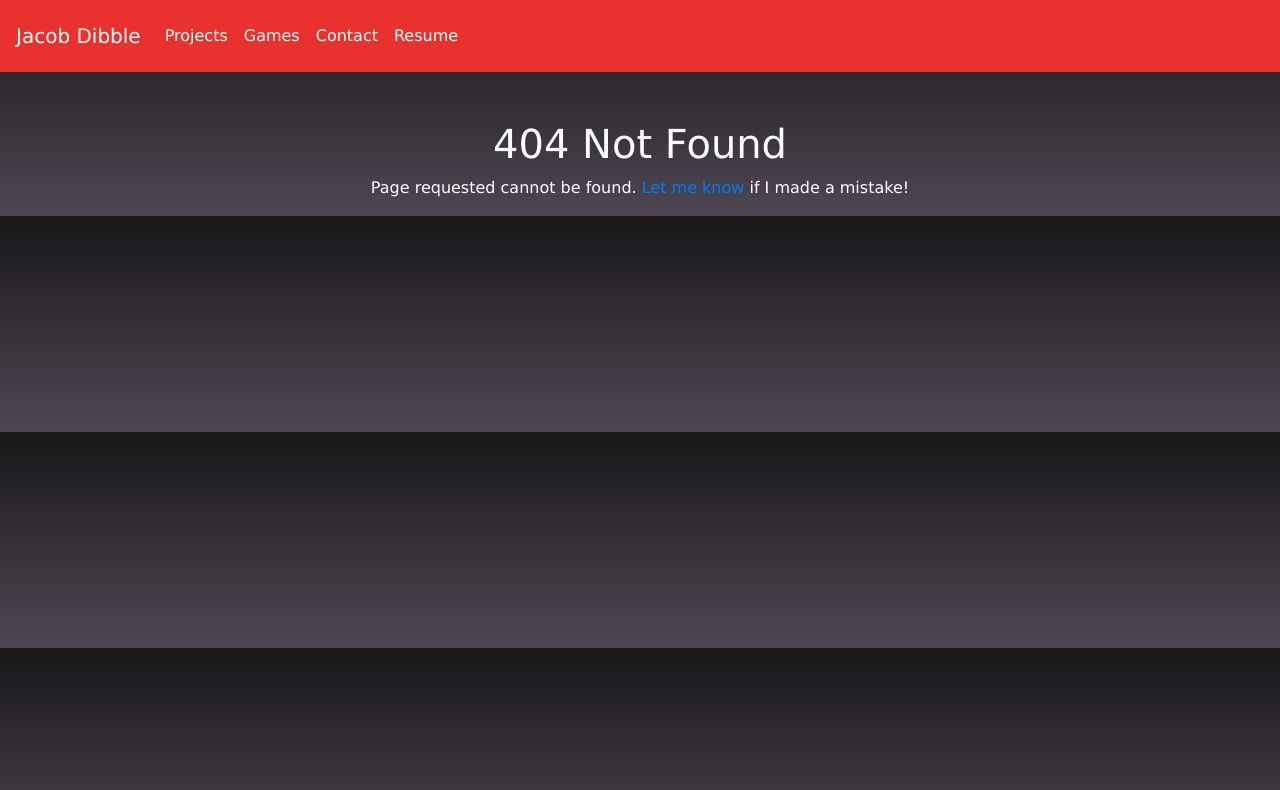
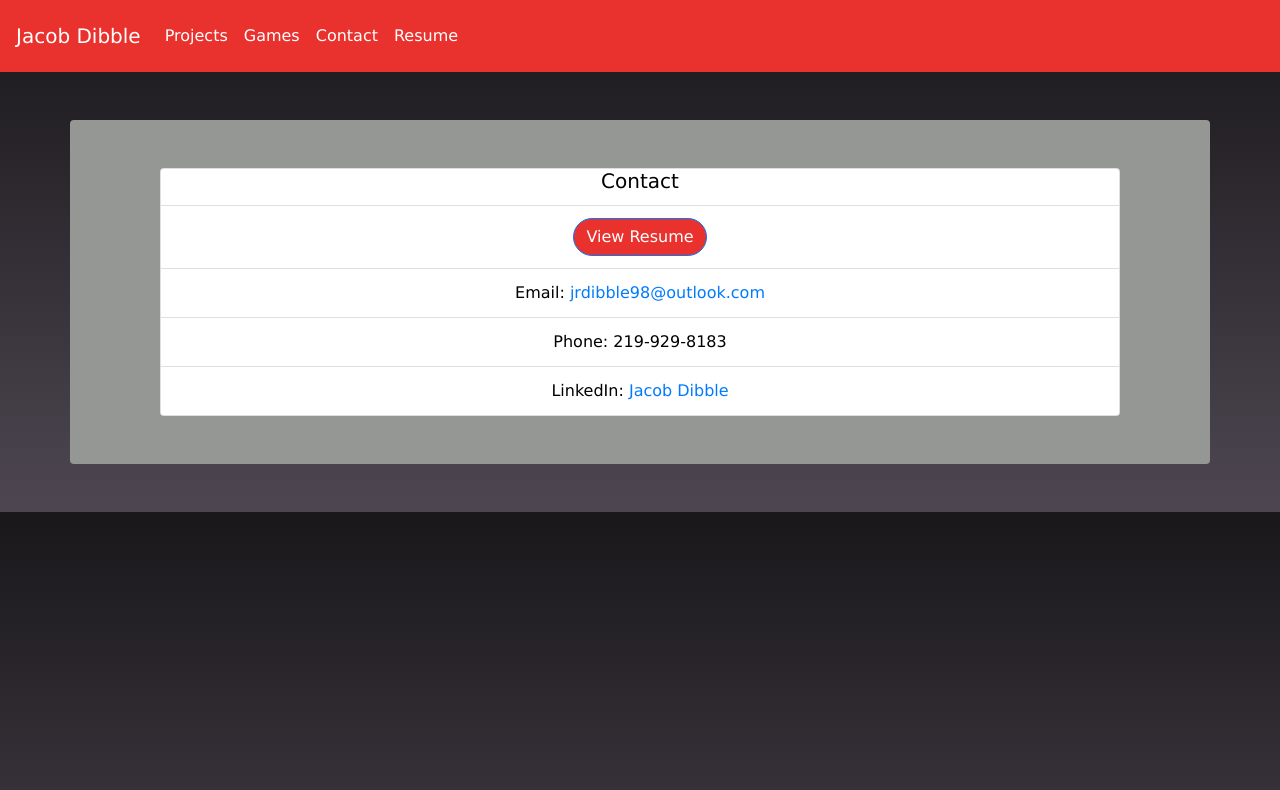
Before and after one commit to jdibble21/react-portfolio, a React (Create React App) app: page /contact in a window 1280 px wide. Before the commit this address led to /404. Shown: the top 790 px of the page. Built offline with nearby package versions, Linux system fonts and the light colour scheme.

Commit message:
Edit navbar paths, add deploy scripts

```diff
--- a/package.json
+++ b/package.json
@@ -19,6 +19,8 @@
     "web-vitals": "^1.1.2"
   },
   "scripts": {
+    "predeploy": "npm run build",
+    "deploy": "gh-pages -d build",
     "start": "react-scripts start",
     "build": "react-scripts build",
     "test": "react-scripts test",
@@ -41,5 +43,8 @@
       "last 1 firefox version",
       "last 1 safari version"
     ]
+  },
+  "devDependencies": {
+    "gh-pages": "^3.2.1"
   }
 }
--- a/src/App.js
+++ b/src/App.js
@@ -21,6 +21,7 @@ class App extends Component {
               <Route exact path="/" component={HomePage}></Route>
               <Route path="/projects" component={ProjectsPage} ></Route>
               <Route path="/games" component={GamesPage}></Route>
+              <Route path="/contact" component={ContactSection}></Route>
               <Route path="/404" component={NotFoundPage}></Route>
               <Redirect to="404"></Redirect>
             </Switch>
--- a/src/components/contact.jsx
+++ b/src/components/contact.jsx
@@ -16,7 +16,7 @@ class ContactSection extends Component {
     }
     render() {
         return (
-            <Container style={this.styles} className="mx-auto rounded m-5 text-center">
+            <Container id="contactContainer" style={this.styles} className="mx-auto rounded m-5 text-center">
                 <Row>
                 <Card className="m-5 mt-5 mx-auto" style={this.cardStyle}>
                     <Card.Title>Contact</Card.Title>
--- a/src/components/navbar.jsx
+++ b/src/components/navbar.jsx
@@ -35,7 +35,7 @@ class NavbarCustom extends Component {
               <Nav className="mr-auto">
                 <Nav.Link  href="/projects">Projects</Nav.Link>
                 <Nav.Link  href="/games">Games</Nav.Link>
-                <Nav.Link  href="#contact">Contact</Nav.Link>
+                <Nav.Link  href="/contact">Contact</Nav.Link>
                 <Nav.Link  href={pdf} without rel="noopener noreferrer" target="_blank">Resume</Nav.Link>
               </Nav>
             </Navbar.Collapse>
```
Also changed, not shown: 1 other file (tests, documents, lock files or other folders).
